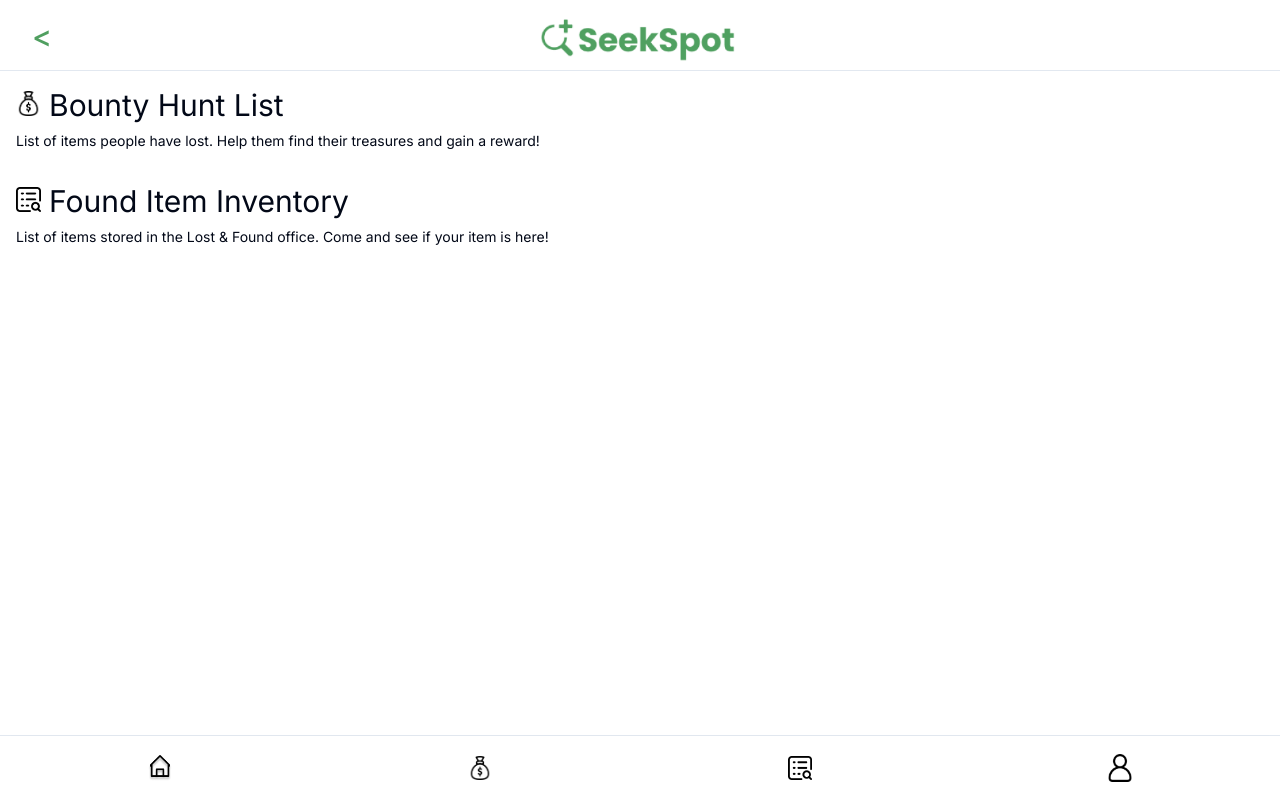
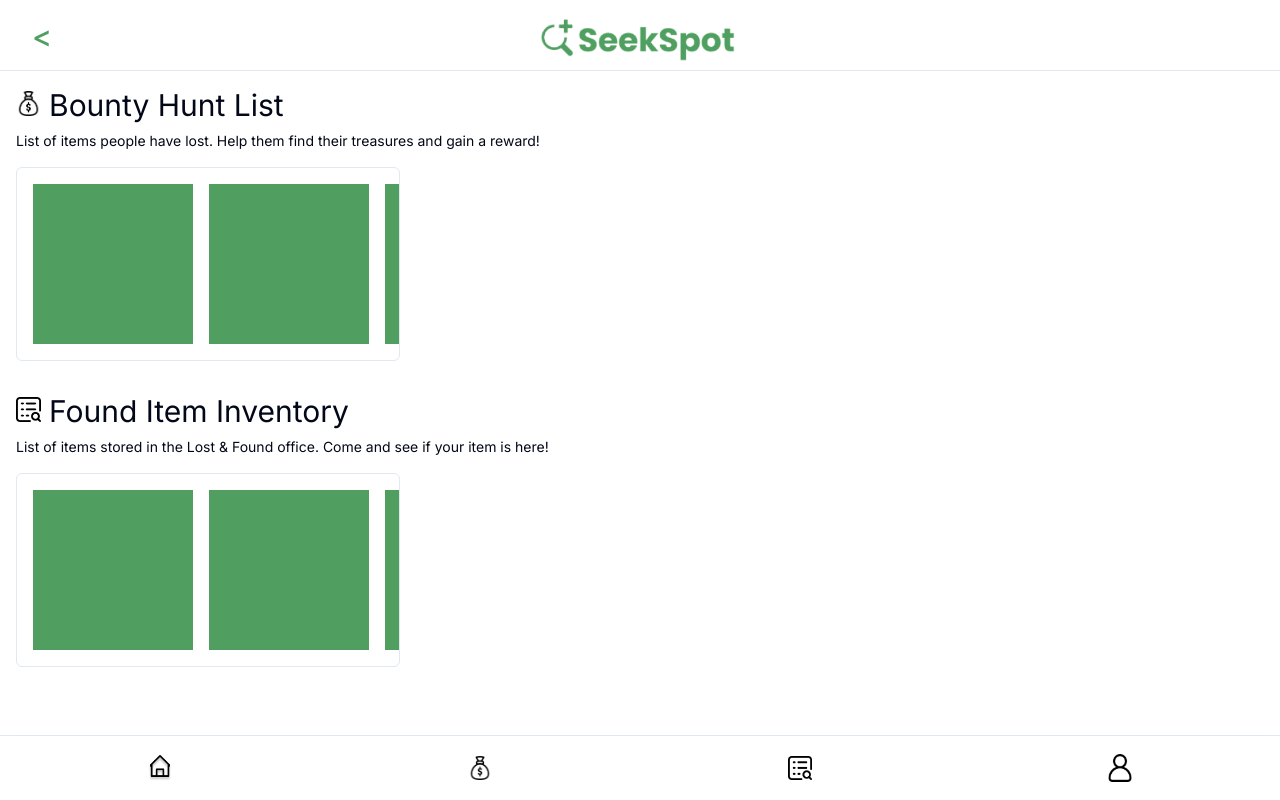
Before and after one commit to SRID-SeekSpot/SeekSpotV1, a Next.js app: page /specialistdb in a window 1280 px wide. Built offline with nearby package versions, Linux system fonts and the light colour scheme.

Commit message:
Add Scroll

```diff
--- a/app/specialistdb/page.tsx
+++ b/app/specialistdb/page.tsx
@@ -6,6 +6,7 @@
 import { Separator } from "@/components/ui/separator";
 import Header from "@/components/general/header";
 import Navbar from "@/components/general/navbar";
+import { ScrollArea, ScrollBar } from "@/components/ui/scroll-area";
 
 export default function Home() {
     // Icon Src and Route for Navigation Bar
@@ -15,6 +16,9 @@
         { src: "/icons/IconSearch.png", alt: "Search", route: "/messages" },
         { src: "/icons/IconAvatar.png", alt: "Settings", route: "/settings" },
     ];
+
+    const bountyHuntList = [{}, {}, {}, {}];
+    const foundItemList = [{}, {}, {}, {}];
 
     return (
         <div className="flex flex-col">
@@ -41,6 +45,16 @@
                             treasures and gain a reward!
                         </p>
                     </div>
+                    <div className="mt-4">
+                        <ScrollArea className="w-96 whitespace-nowrap rounded-md border">
+                            <div className="flex w-max space-x-4 p-4">
+                                {bountyHuntList.map((item) => (
+                                    <div className="h-40 w-40 bg-grass"></div>
+                                ))}
+                            </div>
+                            <ScrollBar orientation="horizontal" />
+                        </ScrollArea>
+                    </div>
                 </div>
                 {/* Found Item Inventory */}
                 <div className="flex flex-col m-4">
@@ -55,8 +69,19 @@
                     </div>
                     <div className="mt-2">
                         <p className="text-sm">
-                        List of items stored in the Lost & Found office. Come and see if your item is here!
+                            List of items stored in the Lost & Found office.
+                            Come and see if your item is here!
                         </p>
+                    </div>
+                    <div className="mt-4">
+                        <ScrollArea className="w-96 whitespace-nowrap rounded-md border">
+                            <div className="flex w-max space-x-4 p-4">
+                                {bountyHuntList.map((item) => (
+                                    <div className="h-40 w-40 bg-grass"></div>
+                                ))}
+                            </div>
+                            <ScrollBar orientation="horizontal" />
+                        </ScrollArea>
                     </div>
                 </div>
             </div>
--- /dev/null
+++ b/components/ui/scroll-area.tsx
@@ -0,0 +1,48 @@
+"use client"
+
+import * as React from "react"
+import * as ScrollAreaPrimitive from "@radix-ui/react-scroll-area"
+
+import { cn } from "@/lib/utils"
+
+const ScrollArea = React.forwardRef<
+  React.ElementRef<typeof ScrollAreaPrimitive.Root>,
+  React.ComponentPropsWithoutRef<typeof ScrollAreaPrimitive.Root>
+>(({ className, children, ...props }, ref) => (
+  <ScrollAreaPrimitive.Root
+    ref={ref}
+    className={cn("relative overflow-hidden", className)}
+    {...props}
+  >
+    <ScrollAreaPrimitive.Viewport className="h-full w-full rounded-[inherit]">
+      {children}
+    </ScrollAreaPrimitive.Viewport>
+    <ScrollBar />
+    <ScrollAreaPrimitive.Corner />
+  </ScrollAreaPrimitive.Root>
+))
+ScrollArea.displayName = ScrollAreaPrimitive.Root.displayName
+
+const ScrollBar = React.forwardRef<
+  React.ElementRef<typeof ScrollAreaPrimitive.ScrollAreaScrollbar>,
+  React.ComponentPropsWithoutRef<typeof ScrollAreaPrimitive.ScrollAreaScrollbar>
+>(({ className, orientation = "vertical", ...props }, ref) => (
+  <ScrollAreaPrimitive.ScrollAreaScrollbar
+    ref={ref}
+    orientation={orientation}
+    className={cn(
+      "flex touch-none select-none transition-colors",
+      orientation === "vertical" &&
+        "h-full w-2.5 border-l border-l-transparent p-[1px]",
+      orientation === "horizontal" &&
+        "h-2.5 flex-col border-t border-t-transparent p-[1px]",
+      className
+    )}
+    {...props}
+  >
+    <ScrollAreaPrimitive.ScrollAreaThumb className="relative flex-1 rounded-full bg-border" />
+  </ScrollAreaPrimitive.ScrollAreaScrollbar>
+))
+ScrollBar.displayName = ScrollAreaPrimitive.ScrollAreaScrollbar.displayName
+
+export { ScrollArea, ScrollBar }
```
